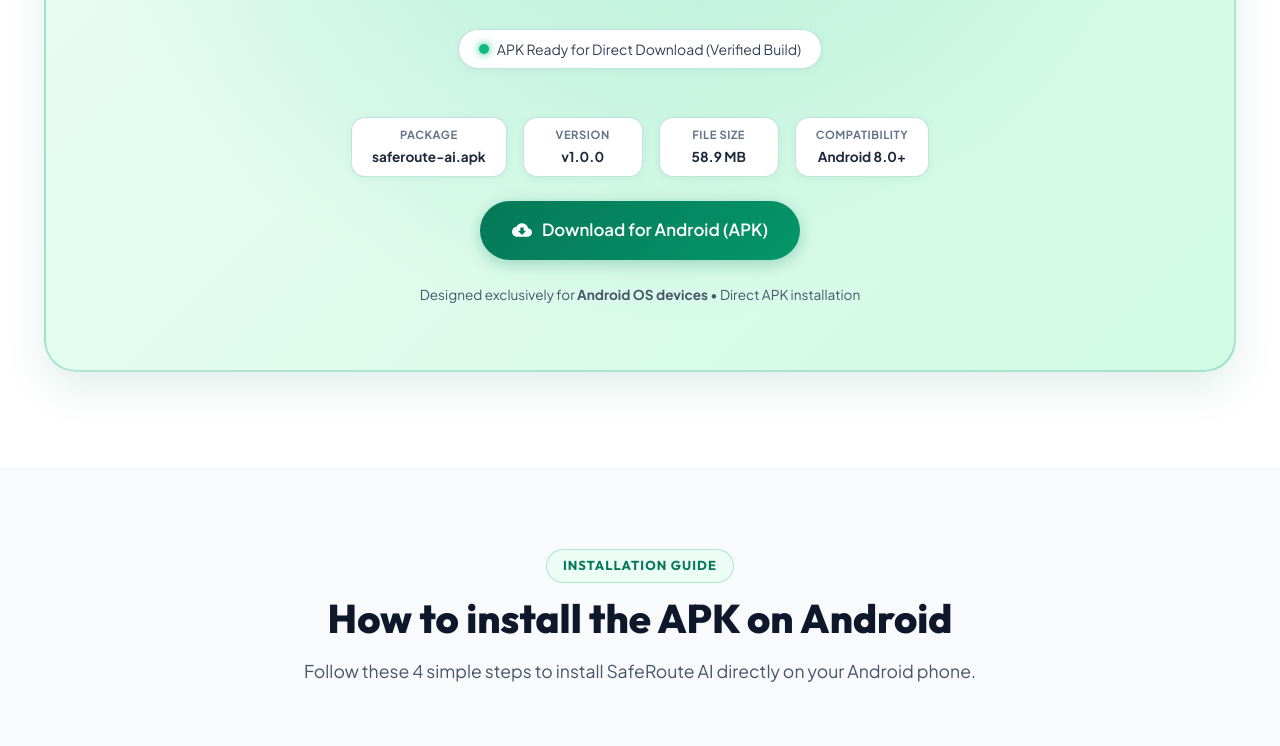
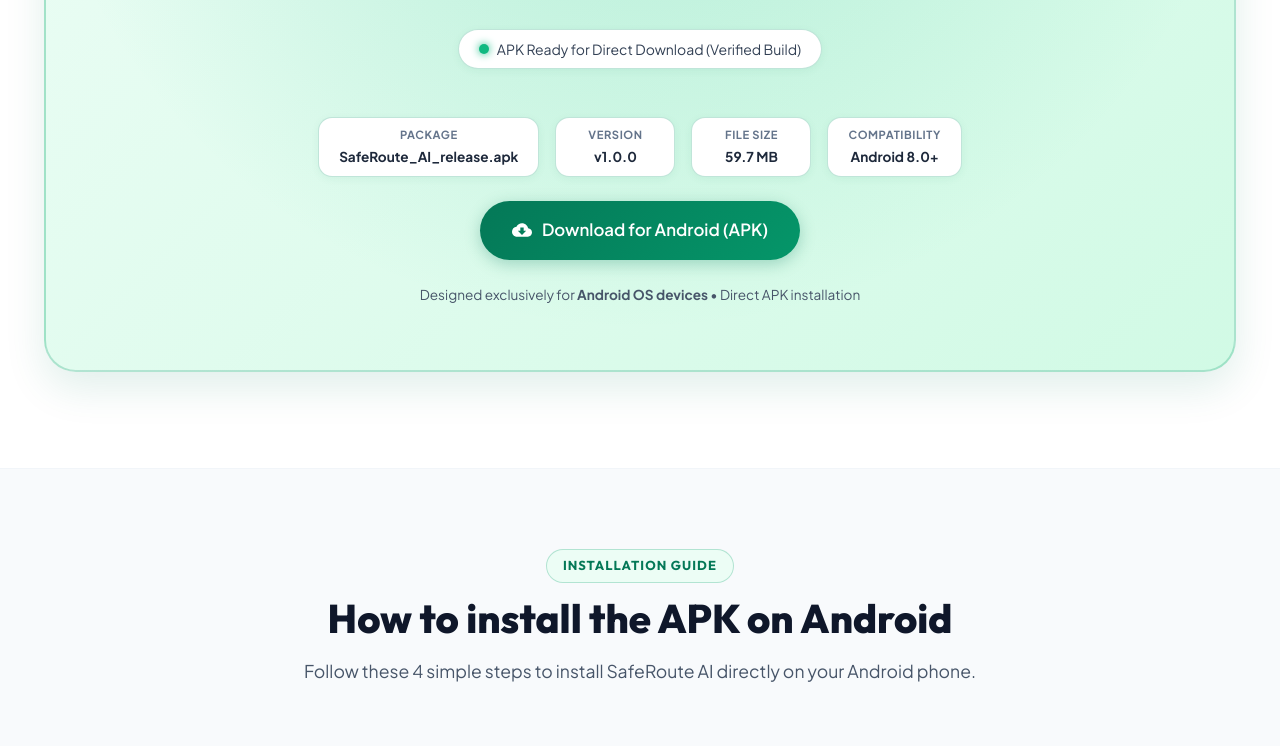
Before and after one commit to jaybhyemanoj-cyber/SafeRoute-Web, a website built with Vite: page index.html in a window 1280 px wide. Shown: the part 3311-4057 px from the top of the page. Built offline with nearby package versions, Linux system fonts and the light colour scheme; files whose address does not match are found by name.

Commit message:
Fix download button paths and APK verification for SafeRoute_AI_release.apk

```diff
--- a/index.html
+++ b/index.html
@@ -44,7 +44,7 @@
 
       <div class="header-cta">
         <a href="#download" class="btn btn-secondary">Get App</a>
-        <a href="/downloads/saferoute-ai.apk" download="saferoute-ai.apk" class="btn btn-primary" id="hdrDownloadBtn">Download APK</a>
+        <a href="/downloads/SafeRoute_AI_release.apk" download="SafeRoute_AI_release.apk" class="btn btn-primary" id="hdrDownloadBtn">Download APK</a>
       </div>
 
       <button class="mobile-toggle" id="mobileMenuBtn" aria-label="Toggle Navigation Menu">
@@ -78,7 +78,7 @@
           </p>
 
           <div class="hero-actions">
-            <a id="heroDownloadBtn" href="/downloads/saferoute-ai.apk" download="saferoute-ai.apk" class="btn btn-primary btn-lg">
+            <a id="heroDownloadBtn" href="/downloads/SafeRoute_AI_release.apk" download="SafeRoute_AI_release.apk" class="btn btn-primary btn-lg">
               <svg width="20" height="20" viewBox="0 0 24 24" fill="currentColor">
                 <path d="M17.523 15.3414C17.062 15.3414 16.689 15.7144 16.689 16.1754C16.689 16.6364 17.062 17.0094 17.523 17.0094C17.984 17.0094 18.357 16.6364 18.357 16.1754C18.357 15.7144 17.984 15.3414 17.523 15.3414ZM6.477 15.3414C6.016 15.3414 5.643 15.7144 5.643 16.1754C5.643 16.6364 6.016 17.0094 6.477 17.0094C6.938 17.0094 7.311 16.6364 7.311 16.1754C7.311 15.7144 6.938 15.3414 6.477 15.3414ZM16.035 8.78441L17.854 5.63341C18.004 5.37341 17.915 5.04141 17.655 4.89141C17.395 4.74141 17.063 4.83041 16.913 5.09041L15.042 8.33141C13.084 7.43841 10.916 7.43841 8.958 8.33141L7.087 5.09041C6.937 4.83041 6.605 4.74141 6.345 4.89141C6.085 5.04141 5.996 5.37341 6.146 5.63341L7.965 8.78441C4.372 10.7414 1.942 14.3784 1.5 18.5994H22.5C22.058 14.3784 19.628 10.7414 16.035 8.78441Z"/>
               </svg>
@@ -405,7 +405,7 @@
             </div>
 
             <div style="display:flex; justify-content:center; gap:1rem; flex-wrap:wrap; margin-top:1.5rem;">
-              <a id="mainDownloadBtn" href="/downloads/saferoute-ai.apk" download="saferoute-ai.apk" class="btn btn-primary btn-lg">
+              <a id="mainDownloadBtn" href="/downloads/SafeRoute_AI_release.apk" download="SafeRoute_AI_release.apk" class="btn btn-primary btn-lg">
                 <svg width="20" height="20" viewBox="0 0 24 24" fill="currentColor">
                   <path d="M19.35 10.04C18.67 6.59 15.64 4 12 4 9.11 4 6.6 5.64 5.35 8.04 2.34 8.36 0 10.91 0 14c0 3.31 2.69 6 6 6h13c2.76 0 5-2.24 5-5 0-2.64-2.05-4.78-4.65-4.96zM17 13l-5 5-5-5h3V9h4v4h3z"/>
                 </svg>
@@ -534,7 +534,7 @@
               <svg class="faq-icon" width="20" height="20" viewBox="0 0 24 24" fill="none" stroke="currentColor" stroke-width="2"><path d="M6 9l6 6 6-6"/></svg>
             </button>
             <div class="faq-answer">
-              <p>When you build the Flutter app using <code>flutter build apk --release</code>, the compiled binary is output to <code>build/app/outputs/flutter-apk/app-release.apk</code>. It is then copied into the web project's <code>public/downloads/saferoute-ai.apk</code> directory for direct download.</p>
+              <p>When you build the Flutter app using <code>flutter build apk --release</code>, the compiled binary is output to <code>build/app/outputs/flutter-apk/app-release.apk</code>. It is then copied into the web project's <code>public/downloads/SafeRoute_AI_release.apk</code> directory for direct download.</p>
             </div>
           </div>
         </div>
@@ -606,14 +606,14 @@
 
       <h3 class="modal-title">APK File Instructions</h3>
       <p class="modal-body-text">
-        The Android APK file should be placed at <code>public/downloads/saferoute-ai.apk</code>.
+        The Android APK file should be placed at <code>public/downloads/SafeRoute_AI_release.apk</code>.
       </p>
       <p class="modal-body-text" style="font-size: 0.85rem; color: var(--slate-600);">
         If building from your Flutter workspace, copy the release APK using:
       </p>
 
       <div class="code-filepath">
-        <span id="targetFilePath">Copy-Item -Path "build\app\outputs\flutter-apk\app-release.apk" -Destination "public\downloads\saferoute-ai.apk"</span>
+        <span id="targetFilePath">Copy-Item -Path "build\app\outputs\flutter-apk\app-release.apk" -Destination "public\downloads\SafeRoute_AI_release.apk"</span>
         <button class="copy-btn" id="copyPathBtn">Copy Command</button>
       </div>
 
--- a/main.js
+++ b/main.js
@@ -11,11 +11,12 @@ document.addEventListener('DOMContentLoaded', () => {
 
 // Candidate paths for APK file
 const CANDIDATE_APK_URLS = [
+  '/downloads/SafeRoute_AI_release.apk',
   '/downloads/saferoute-ai.apk',
   '/downloads/app-release.apk'
 ];
 
-let activeApkUrl = null;
+let activeApkUrl = '/downloads/SafeRoute_AI_release.apk';
 
 async function initApkChecker() {
   const statusDot = document.getElementById('statusDot');
@@ -30,12 +31,19 @@ async function initApkChecker() {
   ];
 
   let detectedBytes = null;
+  let foundUrl = null;
 
   for (const url of CANDIDATE_APK_URLS) {
     try {
-      const res = await fetch(url, { method: 'HEAD' });
-      if (res.ok) {
-        activeApkUrl = url;
+      let res = await fetch(url, { method: 'HEAD' });
+      if (!res.ok) {
+        // Fallback to GET check if HEAD is not supported by static server
+        const controller = new AbortController();
+        res = await fetch(url, { method: 'GET', signal: controller.signal });
+        controller.abort();
+      }
+      if (res.ok || res.status === 200 || res.status === 304) {
+        foundUrl = url;
         const contentLength = res.headers.get('content-length');
         if (contentLength) {
           detectedBytes = parseInt(contentLength, 10);
@@ -43,45 +51,33 @@ async function initApkChecker() {
         break;
       }
     } catch (e) {
-      // Continue checking next path
+      // Continue checking next candidate path
     }
   }
 
-  if (activeApkUrl) {
+  if (foundUrl) {
+    activeApkUrl = foundUrl;
+  }
+
+  const filename = activeApkUrl.split('/').pop();
+
   if (statusDot) statusDot.className = 'status-indicator ready';
   if (statusText) statusText.textContent = 'APK Ready for Direct Download (Verified Build)';
 
   // Format file size
-    let formattedSize = '58.9 MB';
+  let formattedSize = '59.7 MB';
   if (detectedBytes && !isNaN(detectedBytes)) {
     formattedSize = (detectedBytes / (1024 * 1024)).toFixed(1) + ' MB';
   }
   if (apkSizeSpec) apkSizeSpec.textContent = formattedSize;
-    if (apkFileNameSpec) {
-      const filename = activeApkUrl.split('/').pop();
-      apkFileNameSpec.textContent = filename;
-    }
+  if (apkFileNameSpec) apkFileNameSpec.textContent = filename;
   if (apkSpecsCard) apkSpecsCard.style.display = 'flex';
 
   downloadBtns.forEach(btn => {
     if (!btn) return;
     btn.setAttribute('href', activeApkUrl);
-      btn.setAttribute('download', 'saferoute-ai.apk');
-      btn.onclick = null; // Default anchor action handles direct download
+    btn.setAttribute('download', filename);
   });
-  } else {
-    if (statusDot) statusDot.className = 'status-indicator missing';
-    if (statusText) statusText.textContent = 'APK File Missing — Copy to public/downloads/saferoute-ai.apk';
-    if (apkSpecsCard) apkSpecsCard.style.display = 'none';
-
-    downloadBtns.forEach(btn => {
-      if (!btn) return;
-      btn.addEventListener('click', (e) => {
-        e.preventDefault();
-        openModal('apkModal');
-      });
-    });
-  }
 }
 
 // FAQ Accordion Toggle
```
Also changed, not shown: 1 other file. Lines whose indentation alone changed are shown as unchanged.
